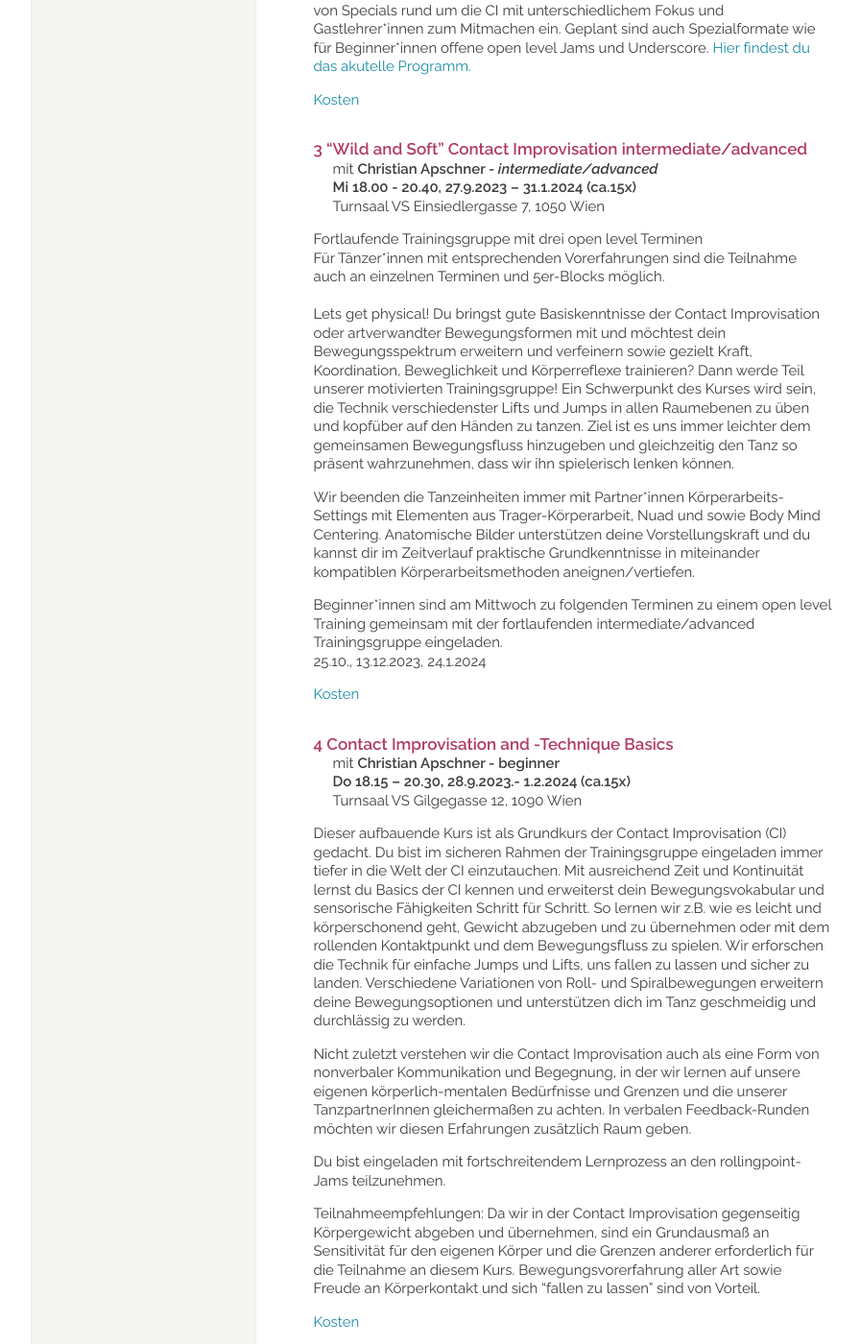
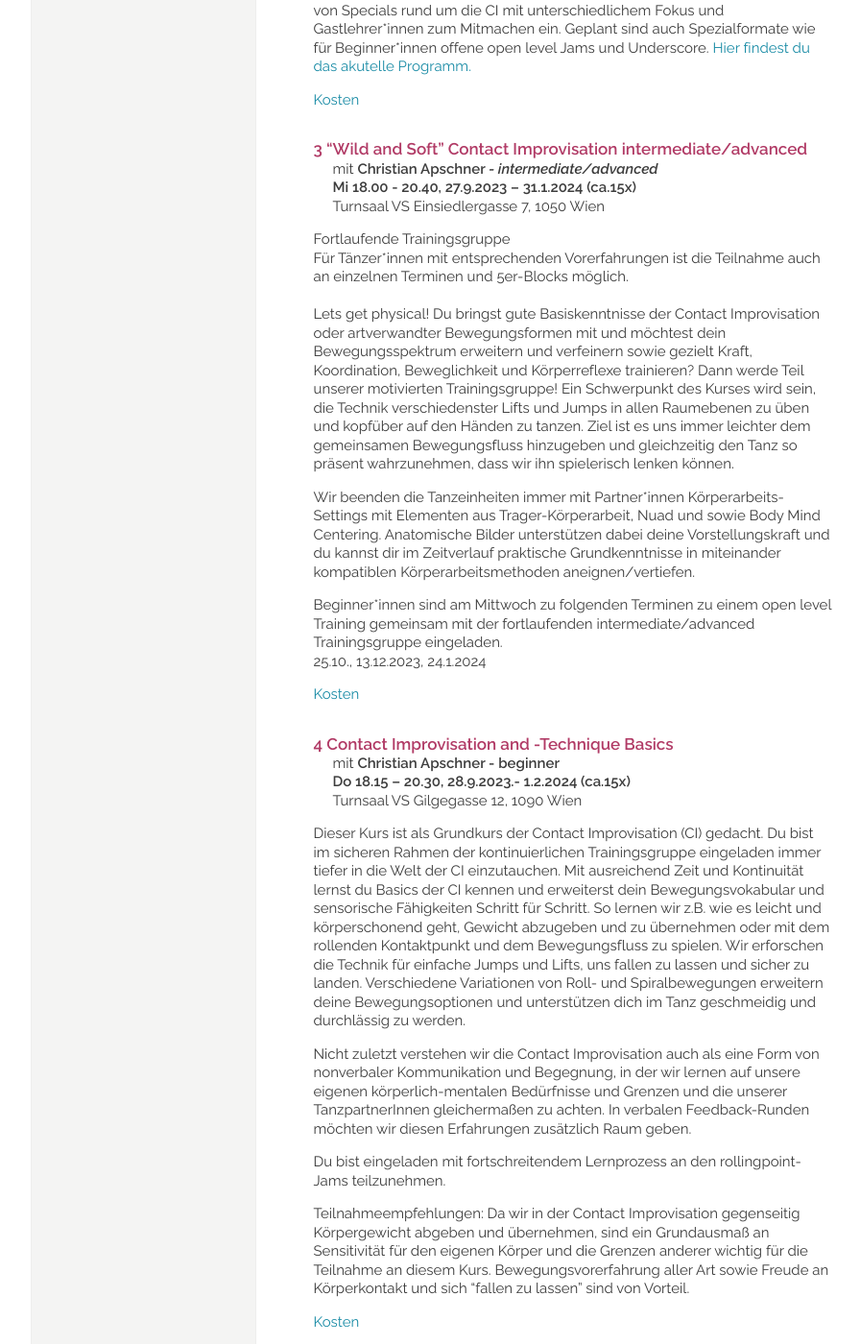
Before and after one commit to manulari/rollingpointat, a Jekyll site: the page built from _pages_de/kurse.md, in a window 1280 px wide and 1400 px high, scrolled down 1551 px. Shown: the whole window at 96% size, without its empty margins (152-1048 px from the left). Built offline with Jekyll 4.4.1, drawn with Linux system fonts in a browser that asks for light colours; comment, search, counter and statistics services are not loaded; some of the changed text lies outside the part shown.

Commit message:
Update page (de) “kurse”

```diff
--- a/_pages_de/kurse.md
+++ b/_pages_de/kurse.md
@@ -65,12 +66,12 @@ mit **Christian Apschner *\- intermediate/advanced***\
 **Mi 18.00 - 20.40, 27.9.2023 – 31.1.2024 (ca.15x)**\
 Turnsaal VS Einsiedlergasse 7, 1050 Wien
 
-Fortlaufende Trainingsgruppe mit drei open level Terminen\
-Für Tänzer*innen mit entsprechenden Vorerfahrungen sind die Teilnahme auch an einzelnen Terminen und 5er-Blocks möglich.\
+Fortlaufende Trainingsgruppe\
+Für Tänzer*innen mit entsprechenden Vorerfahrungen ist die Teilnahme auch an einzelnen Terminen und 5er-Blocks möglich.\
 \
 Lets get physical! Du bringst gute Basiskenntnisse der Contact Improvisation oder artverwandter Bewegungsformen mit und möchtest dein Bewegungsspektrum erweitern und verfeinern sowie gezielt Kraft, Koordination, Beweglichkeit und Körperreflexe trainieren? Dann werde Teil unserer motivierten Trainingsgruppe! Ein Schwerpunkt des Kurses wird sein, die Technik verschiedenster Lifts und Jumps in allen Raumebenen zu üben und kopfüber auf den Händen zu tanzen. Ziel ist es uns immer leichter dem gemeinsamen Bewegungsfluss hinzugeben und gleichzeitig den Tanz so präsent wahrzunehmen, dass wir ihn spielerisch lenken können.
 
-Wir beenden die Tanzeinheiten immer mit Partner*innen Körperarbeits-Settings mit Elementen aus Trager-Körperarbeit, Nuad und sowie Body Mind Centering.  Anatomische Bilder unterstützen deine Vorstellungskraft und du kannst dir im Zeitverlauf praktische Grundkenntnisse in miteinander kompatiblen Körperarbeitsmethoden aneignen/vertiefen.
+Wir beenden die Tanzeinheiten immer mit Partner*innen Körperarbeits-Settings mit Elementen aus Trager-Körperarbeit, Nuad und sowie Body Mind Centering.  Anatomische Bilder unterstützen dabei deine Vorstellungskraft und du kannst dir im Zeitverlauf praktische Grundkenntnisse in miteinander kompatiblen Körperarbeitsmethoden aneignen/vertiefen.
 
 Beginner*innen sind am Mittwoch zu folgenden Terminen zu einem open level Training gemeinsam mit der fortlaufenden intermediate/advanced Trainingsgruppe eingeladen.\
 25.10., 13.12.2023, 24.1.2024
@@ -85,13 +86,13 @@ mit **Christian Apschner - beginner**\
 **Do 18.15 – 20.30, 28.9.2023.- 1.2.2024 (ca.15x)**\
 Turnsaal VS Gilgegasse 12, 1090 Wien
 
-Dieser aufbauende Kurs ist als Grundkurs der Contact Improvisation (CI) gedacht. Du bist im sicheren Rahmen der Trainingsgruppe eingeladen immer tiefer in die Welt der CI einzutauchen. Mit ausreichend Zeit und Kontinuität lernst du Basics der CI kennen und erweiterst dein Bewegungsvokabular und sensorische Fähigkeiten Schritt für Schritt. So lernen wir z.B. wie es leicht und körperschonend geht, Gewicht abzugeben und zu übernehmen oder mit dem rollenden Kontaktpunkt und dem Bewegungsfluss zu spielen. Wir erforschen die Technik für einfache Jumps und Lifts, uns fallen zu lassen und sicher zu landen. Verschiedene Variationen von Roll- und Spiralbewegungen erweitern deine Bewegungsoptionen und unterstützen dich im Tanz geschmeidig und durchlässig zu werden.
+Dieser Kurs ist als Grundkurs der Contact Improvisation (CI) gedacht. Du bist im sicheren Rahmen der kontinuierlichen Trainingsgruppe eingeladen immer tiefer in die Welt der CI einzutauchen. Mit ausreichend Zeit und Kontinuität lernst du Basics der CI kennen und erweiterst dein Bewegungsvokabular und sensorische Fähigkeiten Schritt für Schritt. So lernen wir z.B. wie es leicht und körperschonend geht, Gewicht abzugeben und zu übernehmen oder mit dem rollenden Kontaktpunkt und dem Bewegungsfluss zu spielen. Wir erforschen die Technik für einfache Jumps und Lifts, uns fallen zu lassen und sicher zu landen. Verschiedene Variationen von Roll- und Spiralbewegungen erweitern deine Bewegungsoptionen und unterstützen dich im Tanz geschmeidig und durchlässig zu werden.
 
 Nicht zuletzt verstehen wir die Contact Improvisation auch als eine Form von nonverbaler Kommunikation und Begegnung, in der wir lernen auf unsere eigenen körperlich-mentalen Bedürfnisse und Grenzen und die unserer TanzpartnerInnen gleichermaßen zu achten. In verbalen Feedback-Runden möchten wir diesen Erfahrungen zusätzlich Raum geben.
 
 Du bist eingeladen mit fortschreitendem Lernprozess an den rollingpoint-Jams teilzunehmen.
 
-Teilnahmeempfehlungen: Da wir in der Contact Improvisation gegenseitig Körpergewicht abgeben und übernehmen, sind ein Grundausmaß an Sensitivität für den eigenen Körper und die Grenzen anderer erforderlich für die Teilnahme an diesem Kurs. Bewegungsvorerfahrung aller Art sowie Freude an Körperkontakt und sich “fallen zu lassen” sind von Vorteil.
+Teilnahmeempfehlungen: Da wir in der Contact Improvisation gegenseitig Körpergewicht abgeben und übernehmen, sind ein Grundausmaß an Sensitivität für den eigenen Körper und die Grenzen anderer wichtig für die Teilnahme an diesem Kurs. Bewegungsvorerfahrung aller Art sowie Freude an Körperkontakt und sich “fallen zu lassen” sind von Vorteil.
 
 [Kosten](#kosten)
 
```
Also changed, not shown: other parts of _pages_de/kurse.md (+2 -1 lines).
